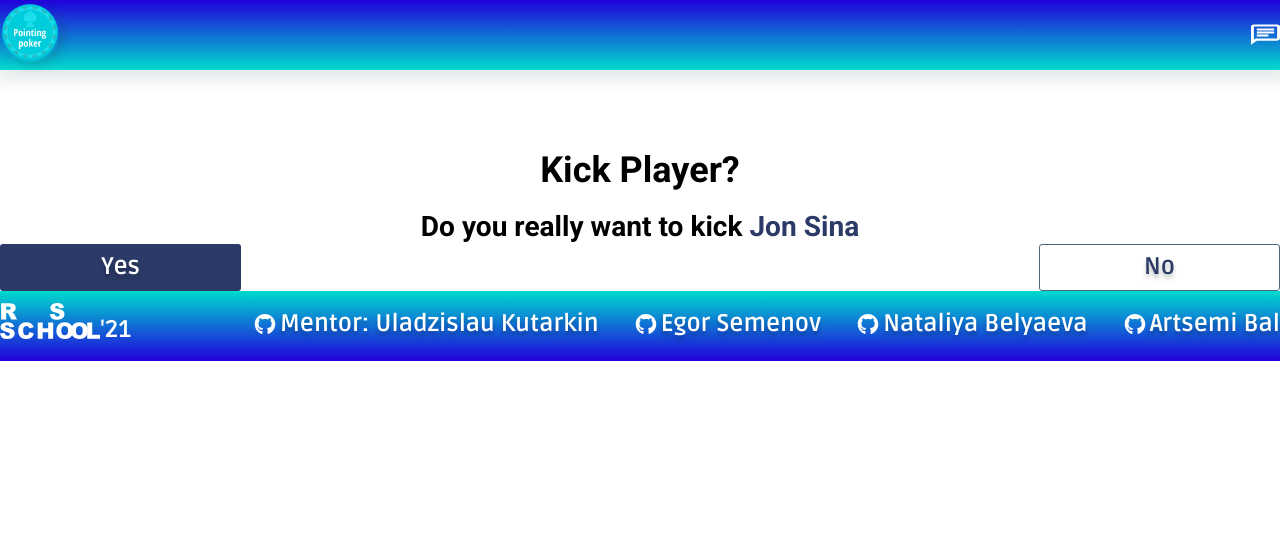
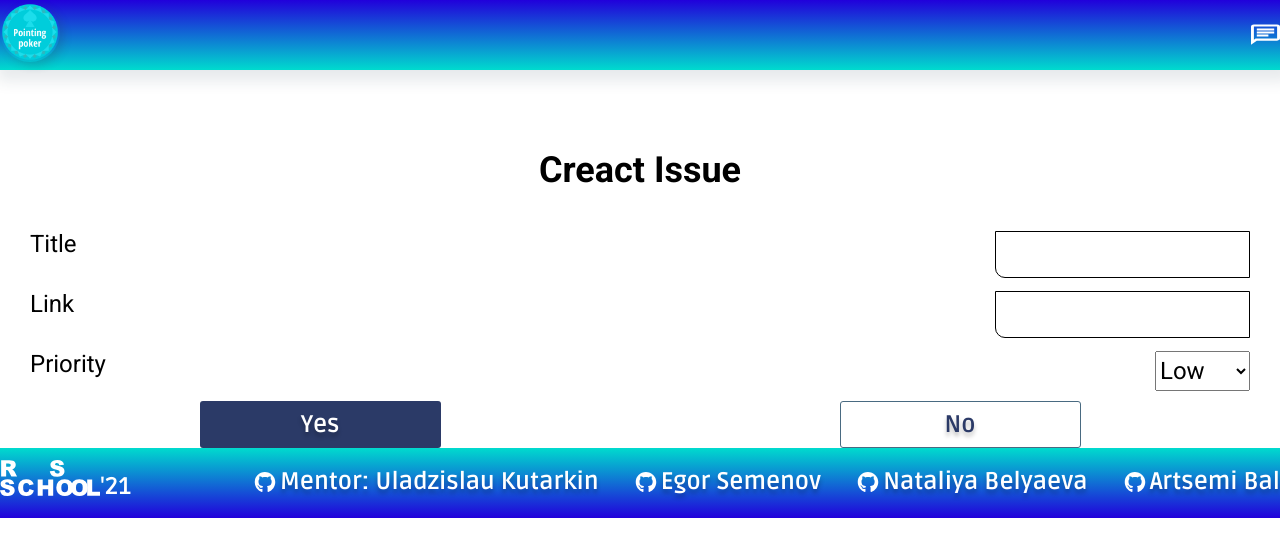
Before and after one commit to Rob-n-Dude/pointing-poker, a React (Create React App) app in the folder pointing-poker/: page / in a window 1280 px wide. Shown: the top 556 px of the page. Built offline with nearby package versions, Linux system fonts and the light colour scheme.

Commit message:
TT-Lobby-PopUps: create content for CreateIssue popUp

```diff
--- a/pointing-poker/src/App.tsx
+++ b/pointing-poker/src/App.tsx
@@ -2,13 +2,13 @@ import React from 'react';
 import './App.scss';
 import Footer from './components/footer/Footer';
 import Header from './components/header/Header';
-import KickPlayer from './components/popup/kickPlayer/KickPlayer';
+import CreateIssue from './components/popup/createIssue/CreateIssue';
 
 const App: React.FC = () => {
   return (
     <>
       <Header />
-      <KickPlayer user={{ name: 'Jon Sina' }} />
+      <CreateIssue />
       <Footer />
     </>
   );
--- /dev/null
+++ b/pointing-poker/src/components/popup/createIssue/CreateIssue.tsx
@@ -0,0 +1,34 @@
+import React, { FC } from 'react';
+import ButtonStyles from '../../../shared/ButtonStyles';
+import Button from '../../button/Button';
+import './createIssue.scss';
+
+const CreateIssue: FC = () => {
+  return (
+    <form className="create-issue">
+      <h2 className="create-issue_title">Creact Issue</h2>
+      <div className="create-issue-item">
+        <p>Title</p>
+        <input type="text" className="input input_with_border" />
+      </div>
+      <div className="create-issue-item">
+        <p>Link</p>
+        <input type="text" className="input input_with_border" />
+      </div>
+      <div className="create-issue-item">
+        <p>Priority</p>
+        <select>
+          <option value="Low">Low</option>
+          <option value="Middle">Middle</option>
+          <option value="Hight">Hight</option>
+        </select>
+      </div>
+      <div className="create-issue_controls">
+        <Button textContent="Yes" action={() => {}} styles={ButtonStyles.default} />
+        <Button textContent="No" action={() => {}} styles={ButtonStyles.white} />
+      </div>
+    </form>
+  );
+};
+
+export default CreateIssue;
--- /dev/null
+++ b/pointing-poker/src/components/popup/createIssue/createIssue.scss
@@ -0,0 +1,24 @@
+.create-issue {
+  width: 100%;
+  height: 100%;
+  display: flex;
+  flex-direction: column;
+
+  &_title {
+    text-align: center;
+    margin-bottom: 30px;
+  }
+
+  &-item {
+    width: 100%;
+    height: 60px;
+    display: inherit;
+    justify-content: space-between;
+    padding: 10px 30px;
+  }
+
+  &_controls {
+    display: inherit;
+    justify-content: space-around;
+  }
+}
```
